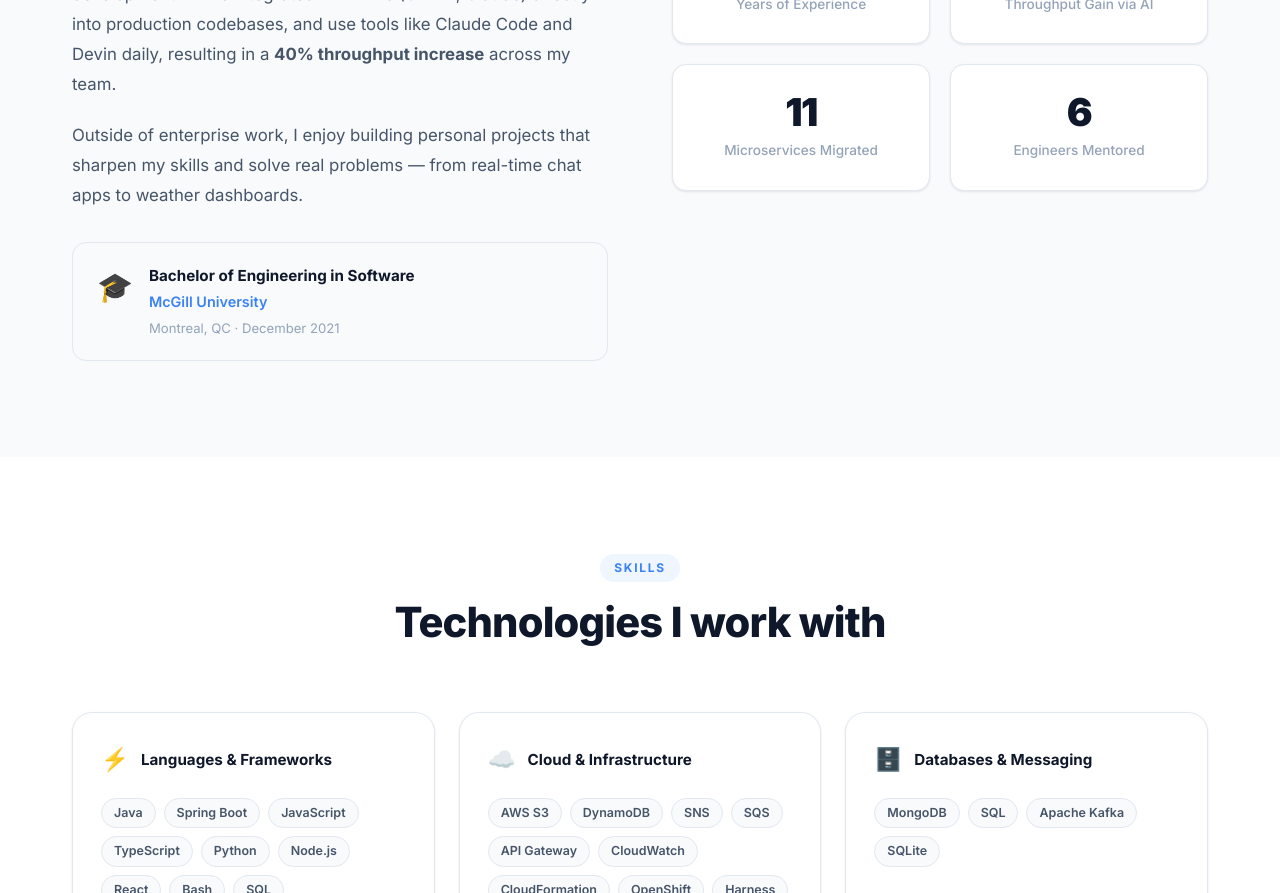
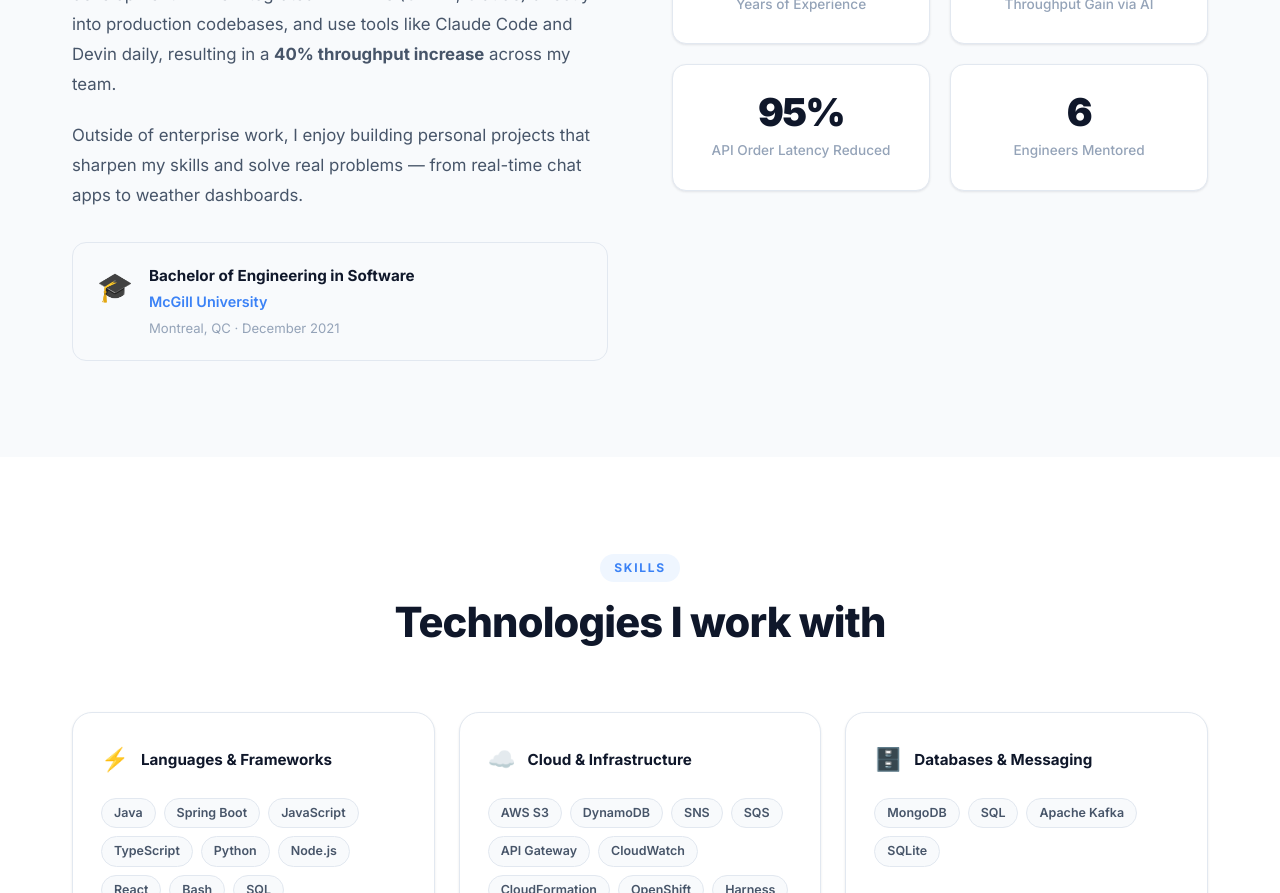
Before and after one commit to sanihaseeb/portfolio, a React (Vite) app in the folder client/: page / in a window 1280 px wide. Shown: the part 1320-2213 px from the top of the page. Built offline with nearby package versions, Linux system fonts and the light colour scheme.

Commit message:
fix: replace microservices migrated stat with 95% API order latency reduction

```diff
--- a/client/src/components/About.jsx
+++ b/client/src/components/About.jsx
@@ -4,7 +4,7 @@ import { useScrollAnimation } from '../hooks/useScrollAnimation'
 const stats = [
   { value: '3+', label: 'Years of Experience', gradient: true },
   { value: '40%', label: 'Throughput Gain via AI', gradient: true },
-  { value: '11', label: 'Microservices Migrated', gradient: false },
+  { value: '95%', label: 'API Order Latency Reduced', gradient: false },
   { value: '6', label: 'Engineers Mentored', gradient: false },
 ]
 
```
